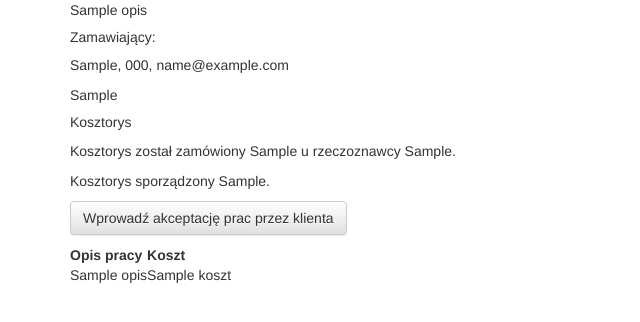
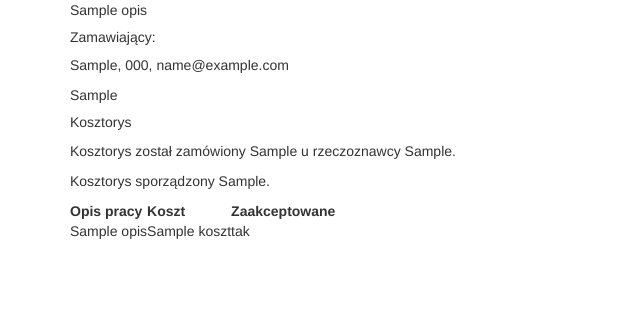
Before and after one commit to mluszczyk/bd-bruk, a Flask app: page /zamowienie/1/ in a window 1280 px wide. Shown: the part 136-458 px from the top of the page, without its empty margins (0-640 px from the left). Run offline with Flask 2, Linux system fonts and the light colour scheme; a database or web service that is not in the repository returns one stand-in record (values such as "Sample title"); some libraries are stand-ins or nearby versions.

Commit message:
Displaying job acceptance.

```diff
--- a/model.py
+++ b/model.py
@@ -136,9 +136,11 @@ def get_order_details(order_id):
     results = list(select_wrapper("""
         SELECT zamowienie.id AS id, zamowienie.nazwa AS nazwa, opis,
         klient.id AS klient_id, klient.nazwa AS nazwa_klienta, dane_do_faktury,
-        email, telefon, kosztorys_id, czas_sporzadzenia as czas_sporzadzenia_kosztorysu
+        email, telefon, kosztorys_id, czas_sporzadzenia as czas_sporzadzenia_kosztorysu,
+        zlecenie.id as zlecenie_id
         FROM zamowienie LEFT JOIN klient ON (klient.id = klient_id)
         LEFT JOIN kosztorys ON (kosztorys.id = kosztorys_id)
+        LEFT JOIN zlecenie ON (zamowienie.id = zlecenie.zamowienie_id)
         WHERE zamowienie.id = %s
         LIMIT 1
     """, (order_id,))())
@@ -162,9 +164,11 @@ def get_estimate_order(order_id):
 
 def get_jobs(order_id):
     results = list(select_wrapper("""
-        SELECT praca.id AS id, praca.opis, koszt
+        SELECT praca.id AS id, praca.opis, koszt, zaakceptowane
         FROM zamowienie
         LEFT JOIN praca ON (zamowienie.kosztorys_id = praca.kosztorys_id)
+        LEFT JOIN zlecenie ON (zlecenie.zamowienie_id = zamowienie.id)
+        LEFT JOIN akceptacja_pracy ON (praca_id = praca.id AND zlecenie_id = zlecenie.id)
         WHERE zamowienie.id = %s
     """, (order_id, ))())
     return results
--- a/templates/home.html
+++ b/templates/home.html
@@ -19,7 +19,7 @@
                 <h5>Zlecenia do zatwierdzenia</h5>
                 <ul>
                     {% for item in zlecenia_do_zatwierdzenia %}
-                        <li>#{{ item.id }} {{ item.nazwa }}</li>
+                        <li><a href="/zamowienie/{{ item.id }}/">#{{ item.id }} {{ item.nazwa }}</a></li>
                     {% else %}
                         <li>Brak</li>
                     {% endfor %}
--- a/templates/order.html
+++ b/templates/order.html
@@ -25,19 +25,31 @@
         </a></p>
     {% else %}
         <p>Kosztorys sporządzony {{ details.czas_sporzadzenia_kosztorysu }}.</p>
-        <p><a href="{{ url_for('accept_jobs', order_id=details.id) }}" class="btn btn-default">
-            Wprowadź akceptację prac przez klienta
-        </a></p>
+        {% if details.zlecenie_id is none %}
+            <p><a href="{{ url_for('accept_jobs', order_id=details.id) }}" class="btn btn-default">
+                Wprowadź akceptację prac przez klienta
+            </a></p>
+        {% endif %}
         <table>
             <thead>
-            <tr><th>Opis pracy</th>
-            <th>Koszt</th></tr>
+            <tr>
+                <th>Opis pracy</th>
+                <th>Koszt</th>
+                <th>Zaakceptowane</th>
+            </tr>
             </thead>
             <tbody>
               {% for job in jobs %}
                 <tr>
                     <td>{{ job.opis }}</td>
                     <td>{{ job.koszt }}</td>
+                    <td>
+                        {% if job.zaakceptowane is none %}
+                            -
+                        {% else %}
+                            {% if job.zaakceptowane %}tak{% else %}nie{% endif %}
+                        {% endif %}
+                    </td>
                 </tr>
               {% endfor %}
             </tbody>
```
